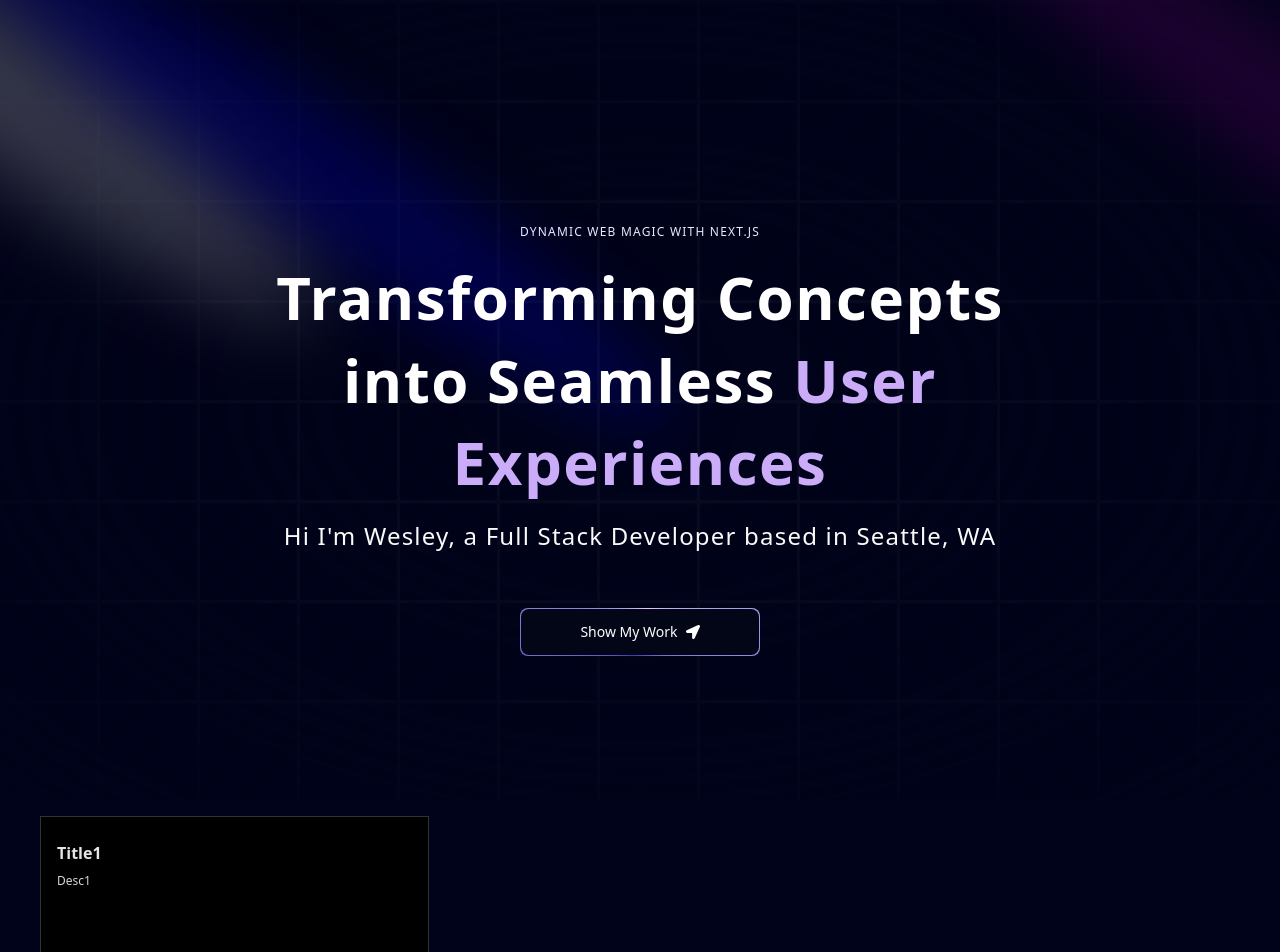
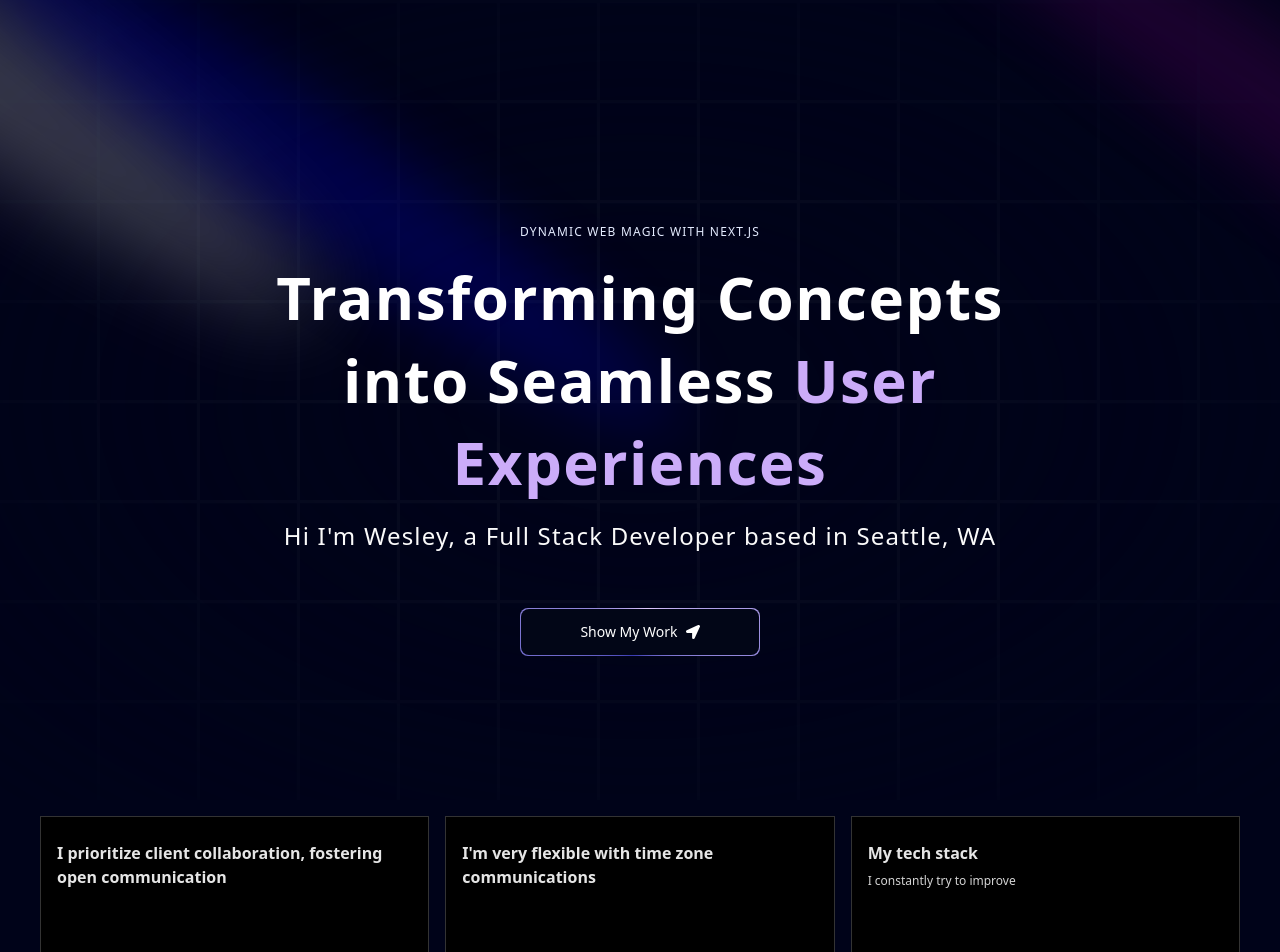
Before and after one commit to wesmith3/Portfolio2.0, a Next.js app: page / in a window 1280 px wide. Shown: the top 952 px of the page. Built offline with nearby package versions, Linux system fonts and the light colour scheme.

Commit message:
imports data into index

```diff
--- a/components/Grid.tsx
+++ b/components/Grid.tsx
@@ -1,11 +1,12 @@
-import React from 'react'
-import { BentoGrid, BentoGridItem } from './ui/BentoGrid'
+import React from "react";
+import { BentoGrid, BentoGridItem } from "./ui/BentoGrid";
+import { gridItems } from "@/data";
 
 function Grid() {
   return (
     <section id="about">
       <BentoGrid>
-        {[{ title: 'Title1', description: 'Desc1', id: "1"}].map((item) => (
+        {gridItems.map((item) => (
           <BentoGridItem
             id={item.id}
             key={item.id}
@@ -15,7 +16,7 @@
         ))}
       </BentoGrid>
     </section>
-  )
+  );
 }
 
-export default Grid
+export default Grid;
--- /dev/null
+++ b/data/index.ts
@@ -0,0 +1,217 @@
+export const navItems = [
+    { name: "About", link: "#about" },
+    { name: "Projects", link: "#projects" },
+    { name: "Testimonials", link: "#testimonials" },
+    { name: "Contact", link: "#contact" },
+  ];
+
+  export const gridItems = [
+    {
+      id: 1,
+      title: "I prioritize client collaboration, fostering open communication ",
+      description: "",
+      className: "lg:col-span-3 md:col-span-6 md:row-span-4 lg:min-h-[60vh]",
+      imgClassName: "w-full h-full",
+      titleClassName: "justify-end",
+      img: "/b1.svg",
+      spareImg: "",
+    },
+    {
+      id: 2,
+      title: "I'm very flexible with time zone communications",
+      description: "",
+      className: "lg:col-span-2 md:col-span-3 md:row-span-2",
+      imgClassName: "",
+      titleClassName: "justify-start",
+      img: "",
+      spareImg: "",
+    },
+    {
+      id: 3,
+      title: "My tech stack",
+      description: "I constantly try to improve",
+      className: "lg:col-span-2 md:col-span-3 md:row-span-2",
+      imgClassName: "",
+      titleClassName: "justify-center",
+      img: "",
+      spareImg: "",
+    },
+    {
+      id: 4,
+      title: "Tech enthusiast with a passion for development.",
+      description: "",
+      className: "lg:col-span-2 md:col-span-3 md:row-span-1",
+      imgClassName: "",
+      titleClassName: "justify-start",
+      img: "/grid.svg",
+      spareImg: "/b4.svg",
+    },
+
+    {
+      id: 5,
+      title: "Currently building a JS Animation library",
+      description: "The Inside Scoop",
+      className: "md:col-span-3 md:row-span-2",
+      imgClassName: "absolute right-0 bottom-0 md:w-96 w-60",
+      titleClassName: "justify-center md:justify-start lg:justify-center",
+      img: "/b5.svg",
+      spareImg: "/grid.svg",
+    },
+    {
+      id: 6,
+      title: "Do you want to start a project together?",
+      description: "",
+      className: "lg:col-span-2 md:col-span-3 md:row-span-1",
+      imgClassName: "",
+      titleClassName: "justify-center md:max-w-full max-w-60 text-center",
+      img: "",
+      spareImg: "",
+    },
+  ];
+
+  export const projects = [
+    {
+      id: 1,
+      title: "3D Solar System Planets to Explore",
+      des: "Explore the wonders of our solar system with this captivating 3D simulation of the planets using Three.js.",
+      img: "/p1.svg",
+      iconLists: ["/re.svg", "/tail.svg", "/ts.svg", "/three.svg", "/fm.svg"],
+      link: "https://github.com/adrianhajdin?tab=repositories",
+    },
+    {
+      id: 2,
+      title: "Yoom - Video Conferencing App",
+      des: "Simplify your video conferencing experience with Yoom. Seamlessly connect with colleagues and friends.",
+      img: "/p2.svg",
+      iconLists: ["/next.svg", "/tail.svg", "/ts.svg", "/stream.svg", "/c.svg"],
+      link: "https://github.com/adrianhajdin/zoom-clone",
+    },
+    {
+      id: 3,
+      title: "AI Image SaaS - Canva Application",
+      des: "A REAL Software-as-a-Service app with AI features and a payments and credits system using the latest tech stack.",
+      img: "/p3.svg",
+      iconLists: ["/re.svg", "/tail.svg", "/ts.svg", "/three.svg", "/c.svg"],
+      link: "https://github.com/adrianhajdin/ai_saas_app",
+    },
+    {
+      id: 4,
+      title: "Animated Apple Iphone 3D Website",
+      des: "Recreated the Apple iPhone 15 Pro website, combining GSAP animations and Three.js 3D effects..",
+      img: "/p4.svg",
+      iconLists: ["/next.svg", "/tail.svg", "/ts.svg", "/three.svg", "/gsap.svg"],
+      link: "https://github.com/adrianhajdin/iphone",
+    },
+  ];
+
+  export const testimonials = [
+    {
+      quote:
+        "Collaborating with Adrian was an absolute pleasure. His professionalism, promptness, and dedication to delivering exceptional results were evident throughout our project. Adrian's enthusiasm for every facet of development truly stands out. If you're seeking to elevate your website and elevate your brand, Adrian is the ideal partner.",
+      name: "Michael Johnson",
+      title: "Director of AlphaStream Technologies",
+    },
+    {
+      quote:
+        "Collaborating with Adrian was an absolute pleasure. His professionalism, promptness, and dedication to delivering exceptional results were evident throughout our project. Adrian's enthusiasm for every facet of development truly stands out. If you're seeking to elevate your website and elevate your brand, Adrian is the ideal partner.",
+      name: "Michael Johnson",
+      title: "Director of AlphaStream Technologies",
+    },
+    {
+      quote:
+        "Collaborating with Adrian was an absolute pleasure. His professionalism, promptness, and dedication to delivering exceptional results were evident throughout our project. Adrian's enthusiasm for every facet of development truly stands out. If you're seeking to elevate your website and elevate your brand, Adrian is the ideal partner.",
+      name: "Michael Johnson",
+      title: "Director of AlphaStream Technologies",
+    },
+    {
+      quote:
+        "Collaborating with Adrian was an absolute pleasure. His professionalism, promptness, and dedication to delivering exceptional results were evident throughout our project. Adrian's enthusiasm for every facet of development truly stands out. If you're seeking to elevate your website and elevate your brand, Adrian is the ideal partner.",
+      name: "Michael Johnson",
+      title: "Director of AlphaStream Technologies",
+    },
+    {
+      quote:
+        "Collaborating with Adrian was an absolute pleasure. His professionalism, promptness, and dedication to delivering exceptional results were evident throughout our project. Adrian's enthusiasm for every facet of development truly stands out. If you're seeking to elevate your website and elevate your brand, Adrian is the ideal partner.",
+      name: "Michael Johnson",
+      title: "Director of AlphaStream Technologies",
+    },
+  ];
+
+  export const companies = [
+    {
+      id: 1,
+      name: "cloudinary",
+      img: "/cloud.svg",
+      nameImg: "/cloudName.svg",
+    },
+    {
+      id: 2,
+      name: "appwrite",
+      img: "/app.svg",
+      nameImg: "/appName.svg",
+    },
+    {
+      id: 3,
+      name: "HOSTINGER",
+      img: "/host.svg",
+      nameImg: "/hostName.svg",
+    },
+    {
+      id: 4,
+      name: "stream",
+      img: "/s.svg",
+      nameImg: "/streamName.svg",
+    },
+    {
+      id: 5,
+      name: "docker.",
+      img: "/dock.svg",
+      nameImg: "/dockerName.svg",
+    },
+  ];
+
+  export const workExperience = [
+    {
+      id: 1,
+      title: "Frontend Engineer Intern",
+      desc: "Assisted in the development of a web-based platform using React.js, enhancing interactivity.",
+      className: "md:col-span-2",
+      thumbnail: "/exp1.svg",
+    },
+    {
+      id: 2,
+      title: "Mobile App Dev - JSM Tech",
+      desc: "Designed and developed mobile app for both iOS & Android platforms using React Native.",
+      className: "md:col-span-2", // change to md:col-span-2
+      thumbnail: "/exp2.svg",
+    },
+    {
+      id: 3,
+      title: "Freelance App Dev Project",
+      desc: "Led the dev of a mobile app for a client, from initial concept to deployment on app stores.",
+      className: "md:col-span-2", // change to md:col-span-2
+      thumbnail: "/exp3.svg",
+    },
+    {
+      id: 4,
+      title: "Lead Frontend Developer",
+      desc: "Developed and maintained user-facing features using modern frontend technologies.",
+      className: "md:col-span-2",
+      thumbnail: "/exp4.svg",
+    },
+  ];
+
+  export const socialMedia = [
+    {
+      id: 1,
+      img: "/git.svg",
+    },
+    {
+      id: 2,
+      img: "/twit.svg",
+    },
+    {
+      id: 3,
+      img: "/link.svg",
+    },
+  ];
```
Lines whose indentation alone changed are shown as unchanged.
